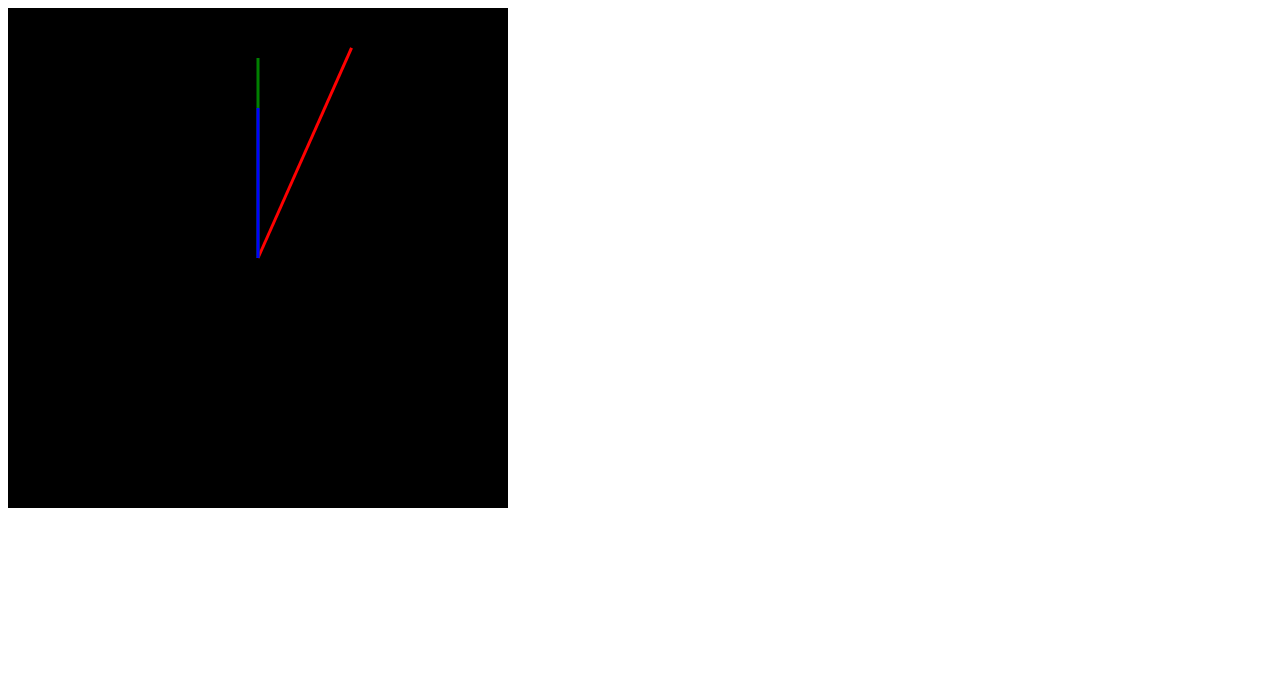
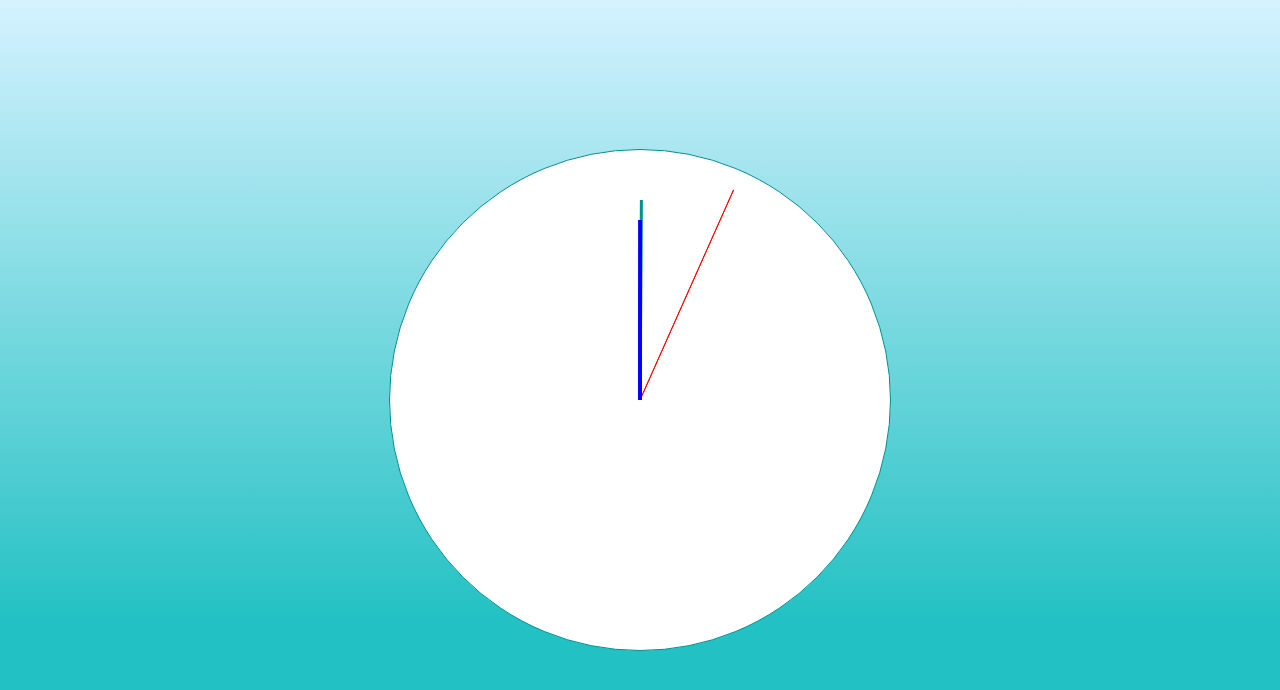
Before and after one commit to Henrique-Botelho/clock, a plain HTML site: page index.html in a window 1280 px wide. Drawn offline with Linux system fonts and the light colour scheme.

Commit message:
Atualização do código
Nessa atualização, os ponteirso são feitos de uma forma mais adequada (usando linhas e não retângulos), além de que a estrutura do código foi implementada com POO.

```diff
--- /dev/null
+++ b/classes.js
@@ -0,0 +1,39 @@
+let canvas = document.getElementById("canvas"); // Elemento canvas do html
+let ctx = canvas.getContext("2d"); // Context do Canvas
+
+class Pointer {
+  constructor(length, division, color, width) {
+    this.lineWidth = width;
+    this.color = color;
+    this.division = division;
+    this.vectorModule = length;
+    this.origin = [250, 250];
+    this.vector = [0, this.vectorModule];
+    this.angle = (2 * Math.PI) / this.division;
+    this.giro = [
+      [Math.cos(this.angle), Math.sin(this.angle)],
+      [-Math.sin(this.angle), Math.cos(this.angle)],
+    ];
+  }
+
+  #transformation(transform, vector) {
+    return [
+      transform[0][0] * vector[0] + transform[0][1] * vector[1],
+      transform[1][0] * vector[0] + transform[1][1] * vector[1],
+    ];
+  }
+
+  draw() {
+    ctx.lineWidth = this.lineWidth;
+    ctx.strokeStyle = this.color;
+    ctx.beginPath();
+    ctx.moveTo(this.origin[0], this.origin[1]);
+    ctx.lineTo(
+      this.origin[0] + this.vector[0],
+      this.origin[1] - this.vector[1]
+    );
+    ctx.closePath();
+    ctx.stroke();
+    this.vector = this.#transformation(this.giro, this.vector);
+  }
+}
--- a/index.html
+++ b/index.html
@@ -1,10 +1,17 @@
-<html>
-    <head>
-        <title>Clock</title>
-        <link rel="stylesheet" href="clock.css">
-    </head>
-    <body>
-        <canvas id="meuCanvas" width="500" height="500"></canvas>
-        <script src="clock.js"></script>
-    </body>
+<!DOCTYPE html>
+<html lang="pt-br">
+<head>
+  <meta charset="UTF-8">
+  <meta name="viewport" content="width=device-width, initial-scale=1.0">
+  <title>Relógio Analógico</title>
+  <link rel="stylesheet" href="style.css">
+</head>
+<body>
+
+  <canvas id="canvas" width="500" height="500"></canvas>
+
+
+  <script src="classes.js"></script>
+  <script src="main.js"></script>
+</body>
 </html>
--- /dev/null
+++ b/main.js
@@ -0,0 +1,10 @@
+second = new Pointer(230, 60, "red", 1);
+minute = new Pointer(200, 3600, "rgb(0, 143, 146)", 3);
+hour = new Pointer(180, 43200, "blue", 4);
+
+setInterval(() => {
+  ctx.clearRect(0, 0, canvas.width, canvas.height);
+  second.draw();
+  minute.draw();
+  hour.draw();
+}, 1000);
--- /dev/null
+++ b/style.css
@@ -0,0 +1,19 @@
+* {
+  margin: 0px;
+  padding: 0px;
+}
+
+body {
+  height: 100vh;
+  display: flex;
+  justify-content: center;
+  align-items: center;
+  background: rgb(34,193,195);
+  background: linear-gradient(0deg, rgba(34,193,195,1) 22%, rgba(213,242,255,1) 100%);
+}
+
+#canvas {
+  background-color: white;
+  border: 1px solid rgb(0, 143, 146);
+  border-radius: 100%;
+}
```
